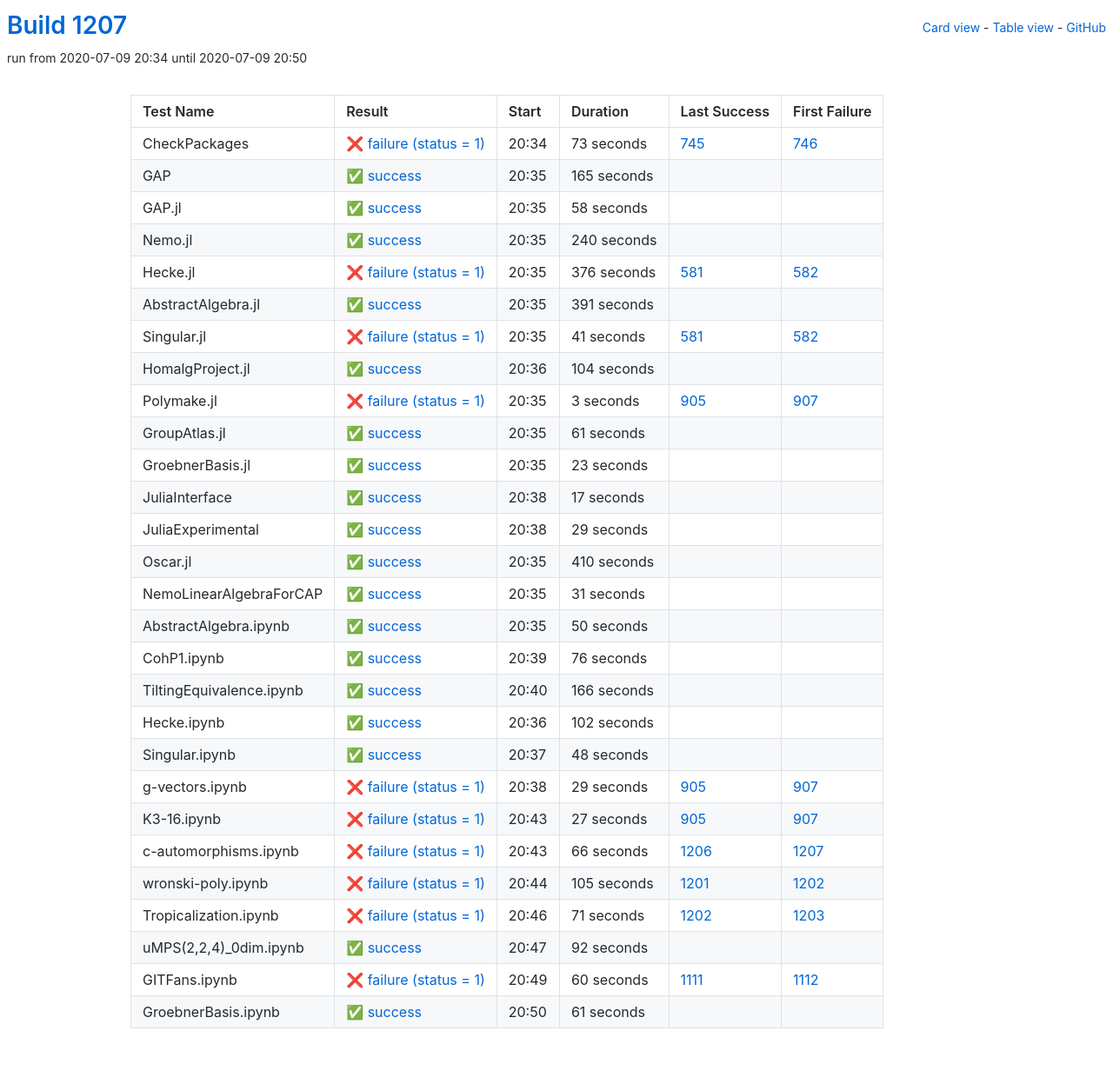
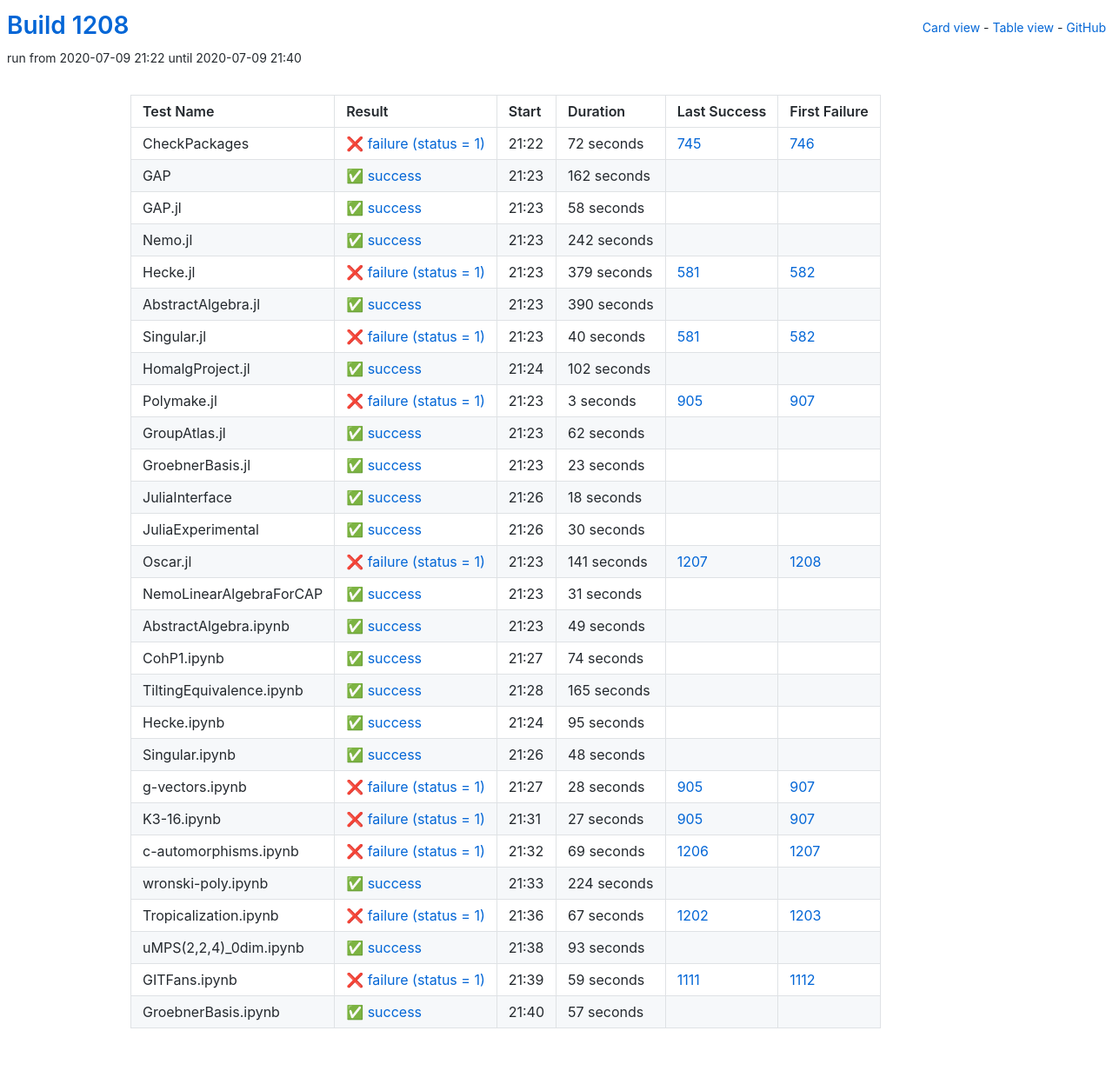
Before and after one commit to oscar-system/oscar-ci-status-1.4, a Jekyll site: the page built from table.html, in a window 1280 px wide. Shown: the whole page at 87% size. Built offline with Jekyll 4.4.1, drawn with Linux system fonts in a browser that asks for light colours.

Commit message:
Build #1208

```diff
--- a/_data/ci.yml
+++ b/_data/ci.yml
@@ -1,6 +1,6 @@
 ---
-build: 1207
-build_url: https://oscarci.mathematik.uni-kl.de/job/oscar-julia-1.4/1207/
+build: 1208
+build_url: https://oscarci.mathematik.uni-kl.de/job/oscar-julia-1.4/1208/
 job: oscar-julia-1.4
 organization: oscar-system
 repo: oscar-ci-status-1.4
@@ -8,32 +8,32 @@ repourl: https://github.com/oscar-system/oscar-ci-status-1.4
 tests:
 - name: CheckPackages
   id: checkpackages
-  log: https://oscarci.mathematik.uni-kl.de/job/oscar-julia-1.4/1207/artifact/logs/build-1207/CheckPackages.log
-  start: 2020-07-09 20:34
+  log: https://oscarci.mathematik.uni-kl.de/job/oscar-julia-1.4/1208/artifact/logs/build-1208/CheckPackages.log
+  start: 2020-07-09 21:22
   success: false
   exitcode: 1
   status: failure
-  duration: 73
+  duration: 72
   last_success: 745
   last_success_url: https://oscarci.mathematik.uni-kl.de/job/oscar-julia-1.4/745/
   first_failure: 746
   first_failure_url: https://oscarci.mathematik.uni-kl.de/job/oscar-julia-1.4/746/
 - name: GAP
   id: gap
-  log: https://oscarci.mathematik.uni-kl.de/job/oscar-julia-1.4/1207/artifact/logs/build-1207/GAP.log
-  start: 2020-07-09 20:35
+  log: https://oscarci.mathematik.uni-kl.de/job/oscar-julia-1.4/1208/artifact/logs/build-1208/GAP.log
+  start: 2020-07-09 21:23
   success: true
   exitcode: 0
   status: success
-  duration: 165
+  duration: 162
   last_success: false
   last_success_url:
   first_failure: false
   first_failure_url:
 - name: GAP.jl
   id: gap-jl
-  log: https://oscarci.mathematik.uni-kl.de/job/oscar-julia-1.4/1207/artifact/logs/build-1207/GAP.jl.log
-  start: 2020-07-09 20:35
+  log: https://oscarci.mathematik.uni-kl.de/job/oscar-julia-1.4/1208/artifact/logs/build-1208/GAP.jl.log
+  start: 2020-07-09 21:23
   success: true
   exitcode: 0
   status: success
@@ -44,68 +44,68 @@ tests:
   first_failure_url:
 - name: Nemo.jl
   id: nemo-jl
-  log: https://oscarci.mathematik.uni-kl.de/job/oscar-julia-1.4/1207/artifact/logs/build-1207/Nemo.jl.log
-  start: 2020-07-09 20:35
+  log: https://oscarci.mathematik.uni-kl.de/job/oscar-julia-1.4/1208/artifact/logs/build-1208/Nemo.jl.log
+  start: 2020-07-09 21:23
   success: true
   exitcode: 0
   status: success
-  duration: 240
+  duration: 242
   last_success: false
   last_success_url:
   first_failure: false
   first_failure_url:
 - name: Hecke.jl
   id: hecke-jl
-  log: https://oscarci.mathematik.uni-kl.de/job/oscar-julia-1.4/1207/artifact/logs/build-1207/Hecke.jl.log
-  start: 2020-07-09 20:35
+  log: https://oscarci.mathematik.uni-kl.de/job/oscar-julia-1.4/1208/artifact/logs/build-1208/Hecke.jl.log
+  start: 2020-07-09 21:23
   success: false
   exitcode: 1
   status: failure
-  duration: 376
+  duration: 379
   last_success: 581
   last_success_url: https://oscarci.mathematik.uni-kl.de/job/oscar-julia-1.4/581/
   first_failure: 582
   first_failure_url: https://oscarci.mathematik.uni-kl.de/job/oscar-julia-1.4/582/
 - name: AbstractAlgebra.jl
   id: abstractalgebra-jl
-  log: https://oscarci.mathematik.uni-kl.de/job/oscar-julia-1.4/1207/artifact/logs/build-1207/AbstractAlgebra.jl.log
-  start: 2020-07-09 20:35
+  log: https://oscarci.mathematik.uni-kl.de/job/oscar-julia-1.4/1208/artifact/logs/build-1208/AbstractAlgebra.jl.log
+  start: 2020-07-09 21:23
   success: true
   exitcode: 0
   status: success
-  duration: 391
+  duration: 390
   last_success: false
   last_success_url:
   first_failure: false
   first_failure_url:
 - name: Singular.jl
   id: singular-jl
-  log: https://oscarci.mathematik.uni-kl.de/job/oscar-julia-1.4/1207/artifact/logs/build-1207/Singular.jl.log
-  start: 2020-07-09 20:35
+  log: https://oscarci.mathematik.uni-kl.de/job/oscar-julia-1.4/1208/artifact/logs/build-1208/Singular.jl.log
+  start: 2020-07-09 21:23
   success: false
   exitcode: 1
   status: failure
-  duration: 41
+  duration: 40
   last_success: 581
   last_success_url: https://oscarci.mathematik.uni-kl.de/job/oscar-julia-1.4/581/
   first_failure: 582
   first_failure_url: https://oscarci.mathematik.uni-kl.de/job/oscar-julia-1.4/582/
 - name: HomalgProject.jl
   id: homalgproject-jl
-  log: https://oscarci.mathematik.uni-kl.de/job/oscar-julia-1.4/1207/artifact/logs/build-1207/HomalgProject.jl.log
-  start: 2020-07-09 20:36
+  log: https://oscarci.mathematik.uni-kl.de/job/oscar-julia-1.4/1208/artifact/logs/build-1208/HomalgProject.jl.log
+  start: 2020-07-09 21:24
   success: true
   exitcode: 0
   status: success
-  duration: 104
+  duration: 102
   last_success: false
   last_success_url:
   first_failure: false
   first_failure_url:
 - name: Polymake.jl
   id: polymake-jl
-  log: https://oscarci.mathematik.uni-kl.de/job/oscar-julia-1.4/1207/artifact/logs/build-1207/Polymake.jl.log
-  start: 2020-07-09 20:35
+  log: https://oscarci.mathematik.uni-kl.de/job/oscar-julia-1.4/1208/artifact/logs/build-1208/Polymake.jl.log
+  start: 2020-07-09 21:23
   success: false
   exitcode: 1
   status: failure
@@ -116,20 +116,20 @@ tests:
   first_failure_url: https://oscarci.mathematik.uni-kl.de/job/oscar-julia-1.4/907/
 - name: GroupAtlas.jl
   id: groupatlas-jl
-  log: https://oscarci.mathematik.uni-kl.de/job/oscar-julia-1.4/1207/artifact/logs/build-1207/GroupAtlas.jl.log
-  start: 2020-07-09 20:35
+  log: https://oscarci.mathematik.uni-kl.de/job/oscar-julia-1.4/1208/artifact/logs/build-1208/GroupAtlas.jl.log
+  start: 2020-07-09 21:23
   success: true
   exitcode: 0
   status: success
-  duration: 61
+  duration: 62
   last_success: false
   last_success_url:
   first_failure: false
   first_failure_url:
 - name: GroebnerBasis.jl
   id: groebnerbasis-jl
-  log: https://oscarci.mathematik.uni-kl.de/job/oscar-julia-1.4/1207/artifact/logs/build-1207/GroebnerBasis.jl.log
-  start: 2020-07-09 20:35
+  log: https://oscarci.mathematik.uni-kl.de/job/oscar-julia-1.4/1208/artifact/logs/build-1208/GroebnerBasis.jl.log
+  start: 2020-07-09 21:23
   success: true
   exitcode: 0
   status: success
@@ -140,44 +140,44 @@ tests:
   first_failure_url:
 - name: JuliaInterface
   id: juliainterface
-  log: https://oscarci.mathematik.uni-kl.de/job/oscar-julia-1.4/1207/artifact/logs/build-1207/JuliaInterface.log
-  start: 2020-07-09 20:38
+  log: https://oscarci.mathematik.uni-kl.de/job/oscar-julia-1.4/1208/artifact/logs/build-1208/JuliaInterface.log
+  start: 2020-07-09 21:26
   success: true
   exitcode: 0
   status: success
-  duration: 17
+  duration: 18
   last_success: false
   last_success_url:
   first_failure: false
   first_failure_url:
 - name: JuliaExperimental
   id: juliaexperimental
-  log: https://oscarci.mathematik.uni-kl.de/job/oscar-julia-1.4/1207/artifact/logs/build-1207/JuliaExperimental.log
-  start: 2020-07-09 20:38
+  log: https://oscarci.mathematik.uni-kl.de/job/oscar-julia-1.4/1208/artifact/logs/build-1208/JuliaExperimental.log
+  start: 2020-07-09 21:26
   success: true
   exitcode: 0
   status: success
-  duration: 29
+  duration: 30
   last_success: false
   last_success_url:
   first_failure: false
   first_failure_url:
 - name: Oscar.jl
   id: oscar-jl
-  log: https://oscarci.mathematik.uni-kl.de/job/oscar-julia-1.4/1207/artifact/logs/build-1207/Oscar.jl.log
-  start: 2020-07-09 20:35
-  success: true
-  exitcode: 0
-  status: success
-  duration: 410
-  last_success: false
-  last_success_url:
-  first_failure: false
-  first_failure_url:
+  log: https://oscarci.mathematik.uni-kl.de/job/oscar-julia-1.4/1208/artifact/logs/build-1208/Oscar.jl.log
+  start: 2020-07-09 21:23
+  success: false
+  exitcode: 1
+  status: failure
+  duration: 141
+  last_success: 1207
+  last_success_url: https://oscarci.mathematik.uni-kl.de/job/oscar-julia-1.4/1207/
+  first_failure: 1208
+  first_failure_url: https://oscarci.mathematik.uni-kl.de/job/oscar-julia-1.4/1208/
 - name: NemoLinearAlgebraForCAP
   id: nemolinearalgebraforcap
-  log: https://oscarci.mathematik.uni-kl.de/job/oscar-julia-1.4/1207/artifact/logs/build-1207/NemoLinearAlgebraForCAP.log
-  start: 2020-07-09 20:35
+  log: https://oscarci.mathematik.uni-kl.de/job/oscar-julia-1.4/1208/artifact/logs/build-1208/NemoLinearAlgebraForCAP.log
+  start: 2020-07-09 21:23
   success: true
   exitcode: 0
   status: success
@@ -188,56 +188,56 @@ tests:
   first_failure_url:
 - name: AbstractAlgebra.ipynb
   id: abstractalgebra-ipynb
-  log: https://oscarci.mathematik.uni-kl.de/job/oscar-julia-1.4/1207/artifact/logs/build-1207/AbstractAlgebra.ipynb.log
-  start: 2020-07-09 20:35
+  log: https://oscarci.mathematik.uni-kl.de/job/oscar-julia-1.4/1208/artifact/logs/build-1208/AbstractAlgebra.ipynb.log
+  start: 2020-07-09 21:23
   success: true
   exitcode: 0
   status: success
-  duration: 50
+  duration: 49
   last_success: false
   last_success_url:
   first_failure: false
   first_failure_url:
 - name: CohP1.ipynb
   id: cohp1-ipynb
-  log: https://oscarci.mathematik.uni-kl.de/job/oscar-julia-1.4/1207/artifact/logs/build-1207/CohP1.ipynb.log
-  start: 2020-07-09 20:39
+  log: https://oscarci.mathematik.uni-kl.de/job/oscar-julia-1.4/1208/artifact/logs/build-1208/CohP1.ipynb.log
+  start: 2020-07-09 21:27
   success: true
   exitcode: 0
   status: success
-  duration: 76
+  duration: 74
   last_success: false
   last_success_url:
   first_failure: false
   first_failure_url:
 - name: TiltingEquivalence.ipynb
   id: tiltingequivalence-ipynb
-  log: https://oscarci.mathematik.uni-kl.de/job/oscar-julia-1.4/1207/artifact/logs/build-1207/TiltingEquivalence.ipynb.log
-  start: 2020-07-09 20:40
+  log: https://oscarci.mathematik.uni-kl.de/job/oscar-julia-1.4/1208/artifact/logs/build-1208/TiltingEquivalence.ipynb.log
+  start: 2020-07-09 21:28
   success: true
   exitcode: 0
   status: success
-  duration: 166
+  duration: 165
   last_success: false
   last_success_url:
   first_failure: false
   first_failure_url:
 - name: Hecke.ipynb
   id: hecke-ipynb
-  log: https://oscarci.mathematik.uni-kl.de/job/oscar-julia-1.4/1207/artifact/logs/build-1207/Hecke.ipynb.log
-  start: 2020-07-09 20:36
+  log: https://oscarci.mathematik.uni-kl.de/job/oscar-julia-1.4/1208/artifact/logs/build-1208/Hecke.ipynb.log
+  start: 2020-07-09 21:24
   success: true
   exitcode: 0
   status: success
-  duration: 102
+  duration: 95
   last_success: false
   last_success_url:
   first_failure: false
   first_failure_url:
 - name: Singular.ipynb
   id: singular-ipynb
-  log: https://oscarci.mathematik.uni-kl.de/job/oscar-julia-1.4/1207/artifact/logs/build-1207/Singular.ipynb.log
-  start: 2020-07-09 20:37
+  log: https://oscarci.mathematik.uni-kl.de/job/oscar-julia-1.4/1208/artifact/logs/build-1208/Singular.ipynb.log
+  start: 2020-07-09 21:26
   success: true
   exitcode: 0
   status: success
@@ -248,20 +248,20 @@ tests:
   first_failure_url:
 - name: g-vectors.ipynb
   id: g-vectors-ipynb
-  log: https://oscarci.mathematik.uni-kl.de/job/oscar-julia-1.4/1207/artifact/logs/build-1207/g-vectors.ipynb.log
-  start: 2020-07-09 20:38
+  log: https://oscarci.mathematik.uni-kl.de/job/oscar-julia-1.4/1208/artifact/logs/build-1208/g-vectors.ipynb.log
+  start: 2020-07-09 21:27
   success: false
   exitcode: 1
   status: failure
-  duration: 29
+  duration: 28
   last_success: 905
   last_success_url: https://oscarci.mathematik.uni-kl.de/job/oscar-julia-1.4/905/
   first_failure: 907
   first_failure_url: https://oscarci.mathematik.uni-kl.de/job/oscar-julia-1.4/907/
 - name: K3-16.ipynb
   id: k3-16-ipynb
-  log: https://oscarci.mathematik.uni-kl.de/job/oscar-julia-1.4/1207/artifact/logs/build-1207/K3-16.ipynb.log
-  start: 2020-07-09 20:43
+  log: https://oscarci.mathematik.uni-kl.de/job/oscar-julia-1.4/1208/artifact/logs/build-1208/K3-16.ipynb.log
+  start: 2020-07-09 21:31
   success: false
   exitcode: 1
   status: failure
@@ -272,72 +272,72 @@ tests:
   first_failure_url: https://oscarci.mathematik.uni-kl.de/job/oscar-julia-1.4/907/
 - name: c-automorphisms.ipynb
   id: c-automorphisms-ipynb
-  log: https://oscarci.mathematik.uni-kl.de/job/oscar-julia-1.4/1207/artifact/logs/build-1207/c-automorphisms.ipynb.log
-  start: 2020-07-09 20:43
+  log: https://oscarci.mathematik.uni-kl.de/job/oscar-julia-1.4/1208/artifact/logs/build-1208/c-automorphisms.ipynb.log
+  start: 2020-07-09 21:32
   success: false
   exitcode: 1
   status: failure
-  duration: 66
+  duration: 69
   last_success: 1206
   last_success_url: https://oscarci.mathematik.uni-kl.de/job/oscar-julia-1.4/1206/
   first_failure: 1207
   first_failure_url: https://oscarci.mathematik.uni-kl.de/job/oscar-julia-1.4/1207/
 - name: wronski-poly.ipynb
   id: wronski-poly-ipynb
-  log: https://oscarci.mathematik.uni-kl.de/job/oscar-julia-1.4/1207/artifact/logs/build-1207/wronski-poly.ipynb.log
-  start: 2020-07-09 20:44
+  log: https://oscarci.mathematik.uni-kl.de/job/oscar-julia-1.4/1208/artifact/logs/build-1208/wronski-poly.ipynb.log
+  start: 2020-07-09 21:33
+  success: true
+  exitcode: 0
+  status: success
+  duration: 224
+  last_success: false
+  last_success_url:
+  first_failure: false
+  first_failure_url:
+- name: Tropicalization.ipynb
+  id: tropicalization-ipynb
+  log: https://oscarci.mathematik.uni-kl.de/job/oscar-julia-1.4/1208/artifact/logs/build-1208/Tropicalization.ipynb.log
+  start: 2020-07-09 21:36
   success: false
   exitcode: 1
   status: failure
-  duration: 105
-  last_success: 1201
-  last_success_url: https://oscarci.mathematik.uni-kl.de/job/oscar-julia-1.4/1201/
-  first_failure: 1202
-  first_failure_url: https://oscarci.mathematik.uni-kl.de/job/oscar-julia-1.4/1202/
-- name: Tropicalization.ipynb
-  id: tropicalization-ipynb
-  log: https://oscarci.mathematik.uni-kl.de/job/oscar-julia-1.4/1207/artifact/logs/build-1207/Tropicalization.ipynb.log
-  start: 2020-07-09 20:46
-  success: false
-  exitcode: 1
-  status: failure
-  duration: 71
+  duration: 67
   last_success: 1202
   last_success_url: https://oscarci.mathematik.uni-kl.de/job/oscar-julia-1.4/1202/
   first_failure: 1203
   first_failure_url: https://oscarci.mathematik.uni-kl.de/job/oscar-julia-1.4/1203/
 - name: uMPS(2,2,4)_0dim.ipynb
   id: umps-2-2-4-0dim-ipynb
-  log: https://oscarci.mathematik.uni-kl.de/job/oscar-julia-1.4/1207/artifact/logs/build-1207/uMPS-2-2-4-_0dim.ipynb.log
-  start: 2020-07-09 20:47
+  log: https://oscarci.mathematik.uni-kl.de/job/oscar-julia-1.4/1208/artifact/logs/build-1208/uMPS-2-2-4-_0dim.ipynb.log
+  start: 2020-07-09 21:38
   success: true
   exitcode: 0
   status: success
-  duration: 92
+  duration: 93
   last_success: false
   last_success_url:
   first_failure: false
   first_failure_url:
 - name: GITFans.ipynb
   id: gitfans-ipynb
-  log: https://oscarci.mathematik.uni-kl.de/job/oscar-julia-1.4/1207/artifact/logs/build-1207/GITFans.ipynb.log
-  start: 2020-07-09 20:49
+  log: https://oscarci.mathematik.uni-kl.de/job/oscar-julia-1.4/1208/artifact/logs/build-1208/GITFans.ipynb.log
+  start: 2020-07-09 21:39
   success: false
   exitcode: 1
   status: failure
-  duration: 60
+  duration: 59
   last_success: 1111
   last_success_url: https://oscarci.mathematik.uni-kl.de/job/oscar-julia-1.4/1111/
   first_failure: 1112
   first_failure_url: https://oscarci.mathematik.uni-kl.de/job/oscar-julia-1.4/1112/
 - name: GroebnerBasis.ipynb
   id: groebnerbasis-ipynb
-  log: https://oscarci.mathematik.uni-kl.de/job/oscar-julia-1.4/1207/artifact/logs/build-1207/GroebnerBasis.ipynb.log
-  start: 2020-07-09 20:50
+  log: https://oscarci.mathematik.uni-kl.de/job/oscar-julia-1.4/1208/artifact/logs/build-1208/GroebnerBasis.ipynb.log
+  start: 2020-07-09 21:40
   success: true
   exitcode: 0
   status: success
-  duration: 61
+  duration: 57
   last_success: false
   last_success_url:
   first_failure: false
```
Also changed, not shown: README.md.
